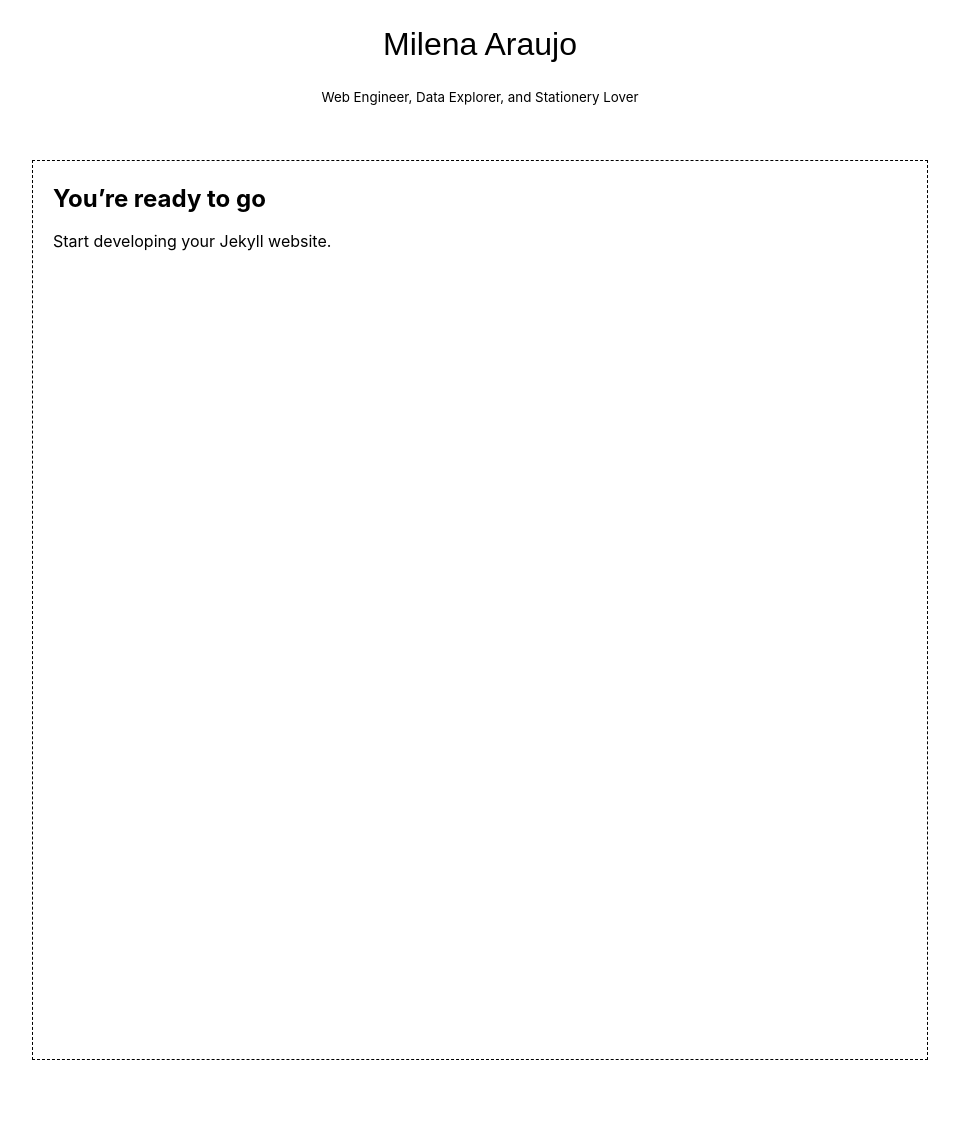
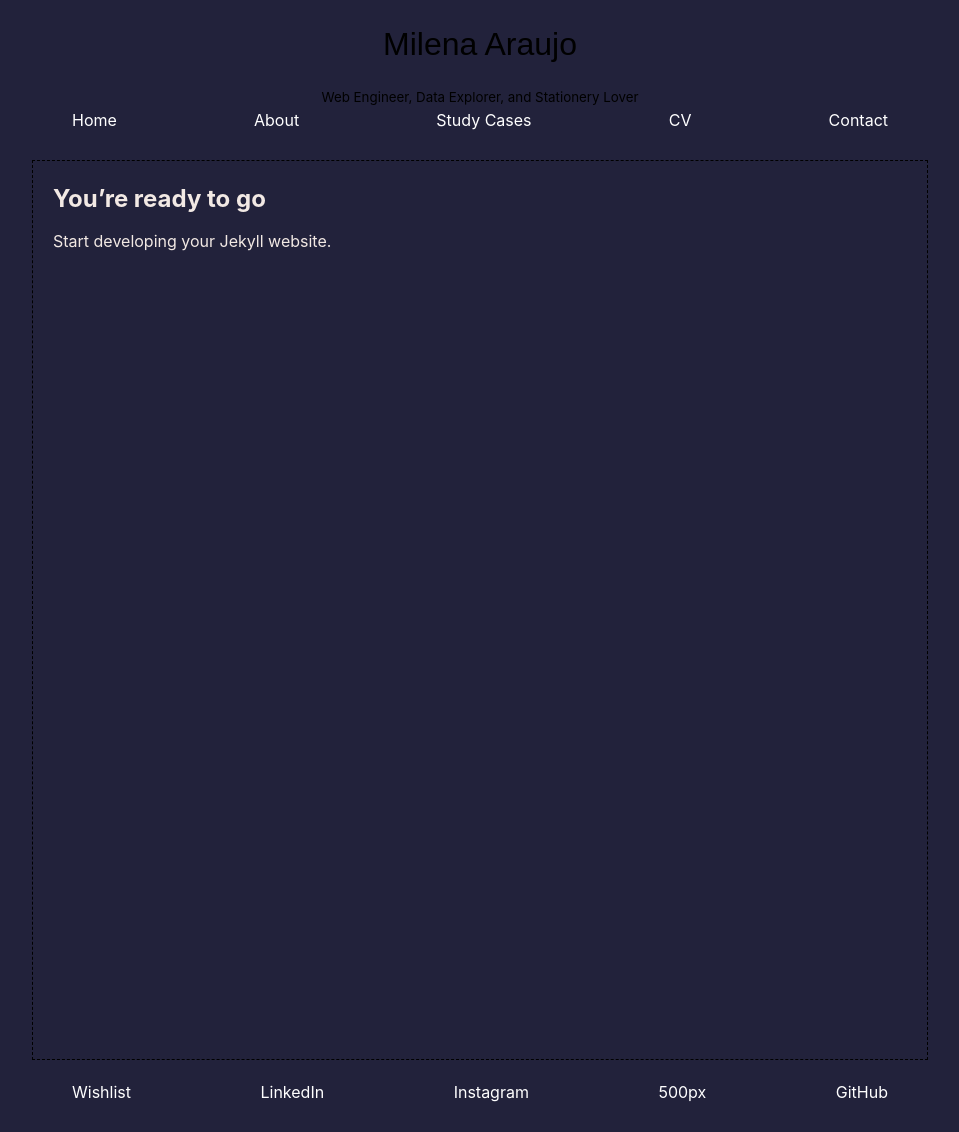
Before and after one commit to mil3na/mil3na.github.io, a Jekyll site: the page built from index.md, in a window 1280 px wide. Shown: the whole page, without its empty margins (160-1119 px from the left). Built offline with Jekyll 4.4.1, drawn with Linux system fonts in a browser that asks for light colours; some web fonts are replaced.

Commit message:
Fixing Gemfile

```diff
--- a/_sass/base.scss
+++ b/_sass/base.scss
@@ -1,3 +1,12 @@
 $backgroundColor: #ffffff;
 $bodyColor: #000000;
 $bodyFont: -apple-system,BlinkMacSystemFont,"Segoe UI",Helvetica,Arial,sans-serif,"Apple Color Emoji","Segoe UI Emoji","Segoe UI Symbol";
+
+$mainHeaderFont: "lubaline",sans-serif;
+
+// https://coolors.co/palette/22223b-4a4e69-9a8c98-c9ada7-f2e9e4
+$color1: #22223B;
+$color2: #4A4E69;
+$color3: #9A8C98;
+$color4: #C9ADA7;
+$color5: #F2E9E4;
--- a/_sass/layout.scss
+++ b/_sass/layout.scss
@@ -1,20 +1,15 @@
 @use "reset";
 @use "base";
 
-body {
-    background: base.$backgroundColor;
-    color: base.$bodyColor;
-    font-family: base.$bodyFont;
-}
 
 body {
     margin: 0;
     padding: 0;
     height: 100vh;
     /* Take 100% of the viewport height */
+    background: base.$color1;
+    color: base.$color5;
     font-family: base.$bodyFont;
-    color: base.$bodyColor;
-    background-color: base.$backgroundColor;
 }
 
 .wrapper {
@@ -28,21 +23,21 @@ body {
 }
 
 header {
-    background-color: base.$backgroundColor;
+    // background-color: base.$backgroundColor;
     color: black;
     padding: 20px;
     text-align: center;
     width: 70%;
 
     h1 {
-        font-family: "lubaline", sans-serif;
+        font-family: base.$mainHeaderFont;
         font-weight: 400;
         font-style: normal;
     }
 }
 
 .main {
-    background-color: base.$backgroundColor;
+    // background-color: base.$backgroundColor;
     display: flex;
     flex-grow: 1;
     /* Take the remaining space */
@@ -57,7 +52,7 @@ header {
 }
 
 footer {
-    background-color: base.$backgroundColor;
+    // background-color: base.$backgroundColor;
     color: #fff;
     padding: 20px;
     // text-align: center;
```
Also changed, not shown: Gemfile (+4 -3 lines).
